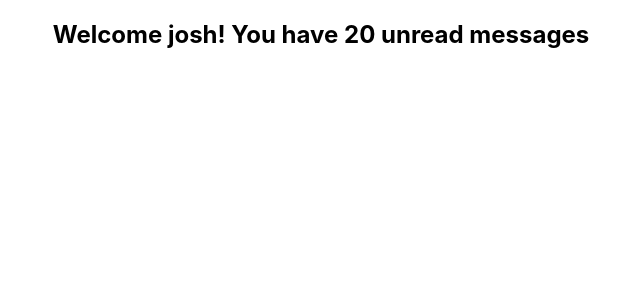
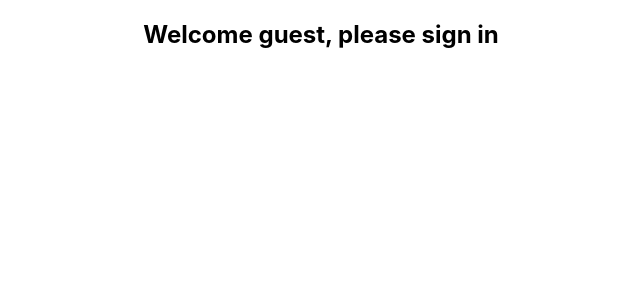
Before and after one commit to joshgumerove/react-typescript-demo, a React (Create React App) app: page / in a window 1280 px wide. Shown: the top 300 px of the page, without its empty margins (319-959 px from the left). Built offline with nearby package versions, Linux system fonts and the light colour scheme.

Commit message:
finish Greet component

```diff
--- a/src/App.tsx
+++ b/src/App.tsx
@@ -5,7 +5,7 @@ import "./App.css";
 function App() {
   return (
     <div className="App">
-      <Greet name="josh" messageCount={20} />
+      <Greet name="josh" messageCount={20} isLoggedIn={false} />
     </div>
   );
 }
--- a/src/components/Greet.tsx
+++ b/src/components/Greet.tsx
@@ -1,12 +1,13 @@
 import React, { FC } from "react";
 import { GreetProps } from "./GreetProps";
 
-const Greet: FC<GreetProps> = ({ name, messageCount }) => {
+const Greet: FC<GreetProps> = ({ name, messageCount, isLoggedIn }) => {
+  const loggedInMessage = `Welcome ${name} you have ${messageCount} unread messages`;
+  const generalMessage = "Welcome guest, please sign in";
+
   return (
     <div>
-      <h2>
-        Welcome {name}! You have {messageCount} unread messages
-      </h2>
+      <h2>{isLoggedIn ? loggedInMessage : generalMessage}</h2>
     </div>
   );
 };
--- a/src/components/GreetProps.ts
+++ b/src/components/GreetProps.ts
@@ -1,6 +1,7 @@
 interface GreetProps {
   name: string;
-  messageCount?: number;
+  messageCount: number;
+  isLoggedIn: boolean;
 }
 
 export type { GreetProps };
```
